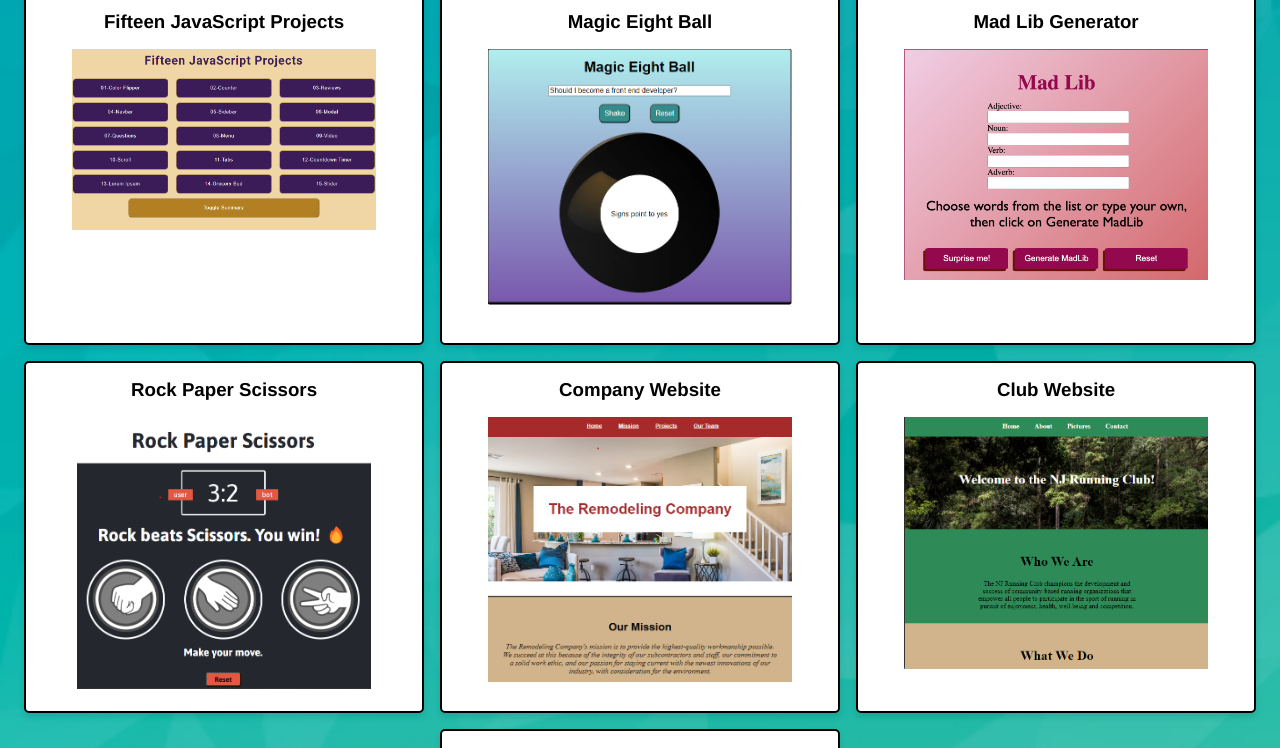
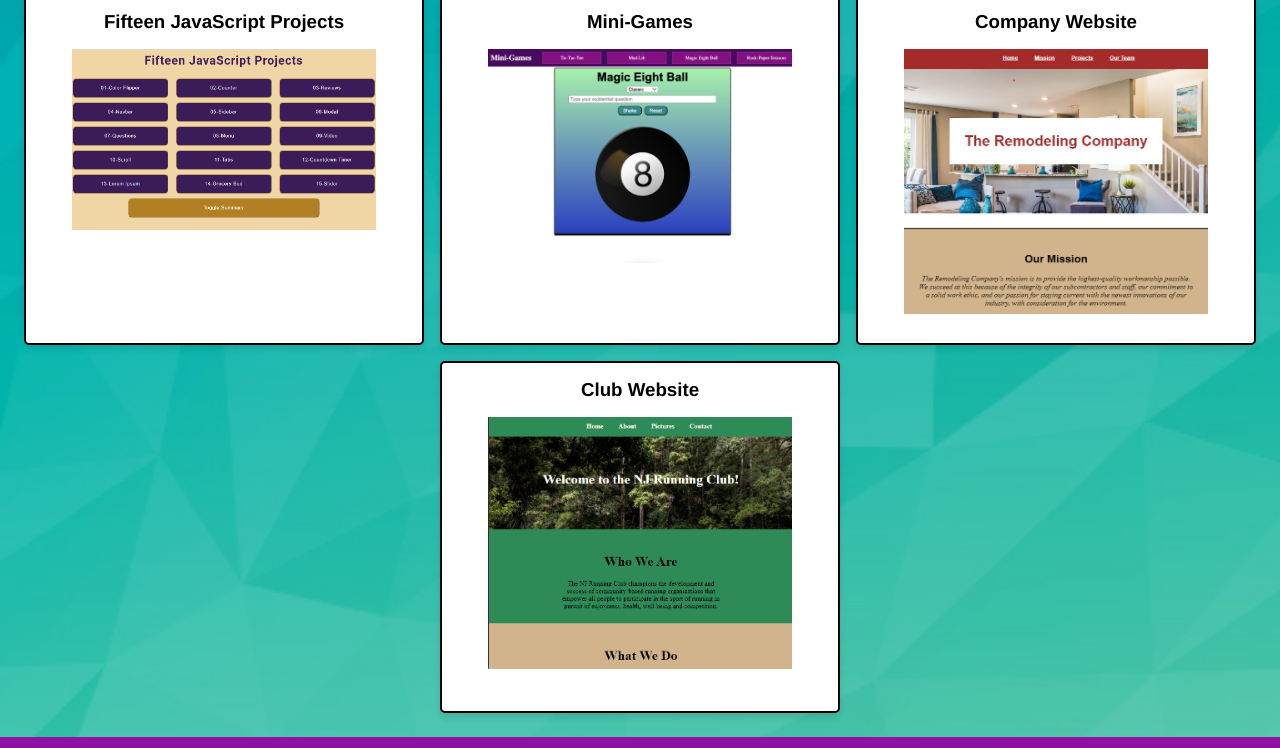
Before and after one commit to AnnieMcMahon/portfolio-v3, a React (Vite) app: page / in a window 1280 px wide. Shown: the part 1380-2128 px from the top of the page. Built offline with nearby package versions, Linux system fonts and the light colour scheme; the HTML template or start-up script is replaced by a standard one.

Commit message:
added mini-games card

```diff
--- a/src/assets/cards.ts
+++ b/src/assets/cards.ts
@@ -78,39 +78,17 @@ export default [
    },
    {
     id: 7,
-    title: "Magic Eight Ball",
-    image: "images/magic-eight-ball.png",
-    technology: "HTML, CSS, JavaScript",
-    summary: "I created a simulation of the famous magic eight ball.",
-    gitHubLink: "https://github.com/AnnieMcMahon/magic-eight-ball",
-    gitHubTitle: "magic-eight-ball",
-    webPageLink: "https://anniemcmahon.github.io/magic-eight-ball/",
-    webPageTitle: "magic-eight-ball"
+    title: "Mini-Games",
+    image: "images/mini-games.png",
+    technology: "CSS, JavaScript, React, Next.JS",
+    summary: "This app allows user to play any of the mini-games I created.",
+    gitHubLink: "https://github.com/AnnieMcMahon/mini-games-v2",
+    gitHubTitle: "mini-games-v2",
+    webPageLink: "https://mini-games-v2.vercel.app/",
+    webPageTitle: "mini-games-v2.vercel.app"
    },
    {
     id: 8,
-    title: "Mad Lib Generator",
-    image: "images/mad-lib2.png",
-    technology: "CSS, Typescript, React",
-    summary: "This app generates a Mad Lib sentence using words chosen by the user or generated randomly.",
-    gitHubLink: "https://github.com/AnnieMcMahon/mad-lib",
-    gitHubTitle: "mad-lib",
-    webPageLink: "https://mad-lib-nine.vercel.app/",
-    webPageTitle: "mad-lib-nine.vercel.app"
-   },
-   {
-    id: 9,
-    title: "Rock Paper Scissors",
-    image: "images/rock-paper-scissors.png",
-    technology: "HTML, CSS, JavaScript",
-    summary: "I followed a FreeCodeCamp tutorial to build this classic game from scratch. I then refactored to JS6, added a reset button, and customized it to make it more responsive.",
-    gitHubLink: "https://github.com/AnnieMcMahon/rock-paper-scissors",
-    gitHubTitle: "rock-paper-scissors",
-    webPageLink: "https://anniemcmahon.github.io/rock-paper-scissors/",
-    webPageTitle: "rock-paper-scissors"
-   },
-   {
-    id: 10,
     title: "Company Website",
     image: "images/company.png",
     technology: "HTML, CSS",
@@ -121,7 +99,7 @@ export default [
     webPageTitle: "remodeling"
    },
    {
-    id: 11,
+    id: 9,
     title: "Club Website",
     image: "images/club.png",
     technology: "HTML, CSS",
@@ -130,16 +108,5 @@ export default [
     gitHubTitle: "club",
     webPageLink: "https://anniemcmahon.github.io/club/",
     webPageTitle: "club"
-   },
-   {
-    id: 12,
-    title: "Tic-Tac-Toe",
-    image: "images/tic-tac-toe.png",
-    technology: "HTML, CSS, JavaScript, React",
-    summary: "I followed a tutorial from the React website to create this tic-tac-toe game, then I customized it.",
-    gitHubLink: "https://github.com/AnnieMcMahon/tic-tac-toe",
-    gitHubTitle: "tic-tac-toe",
-    webPageLink: "https://tic-tac-toe-annie.vercel.app/",
-    webPageTitle: "tic-tac-toe-annie.vercel.app"
    }
 ];
```
Also changed, not shown: public/images/mini-games.png (added).
